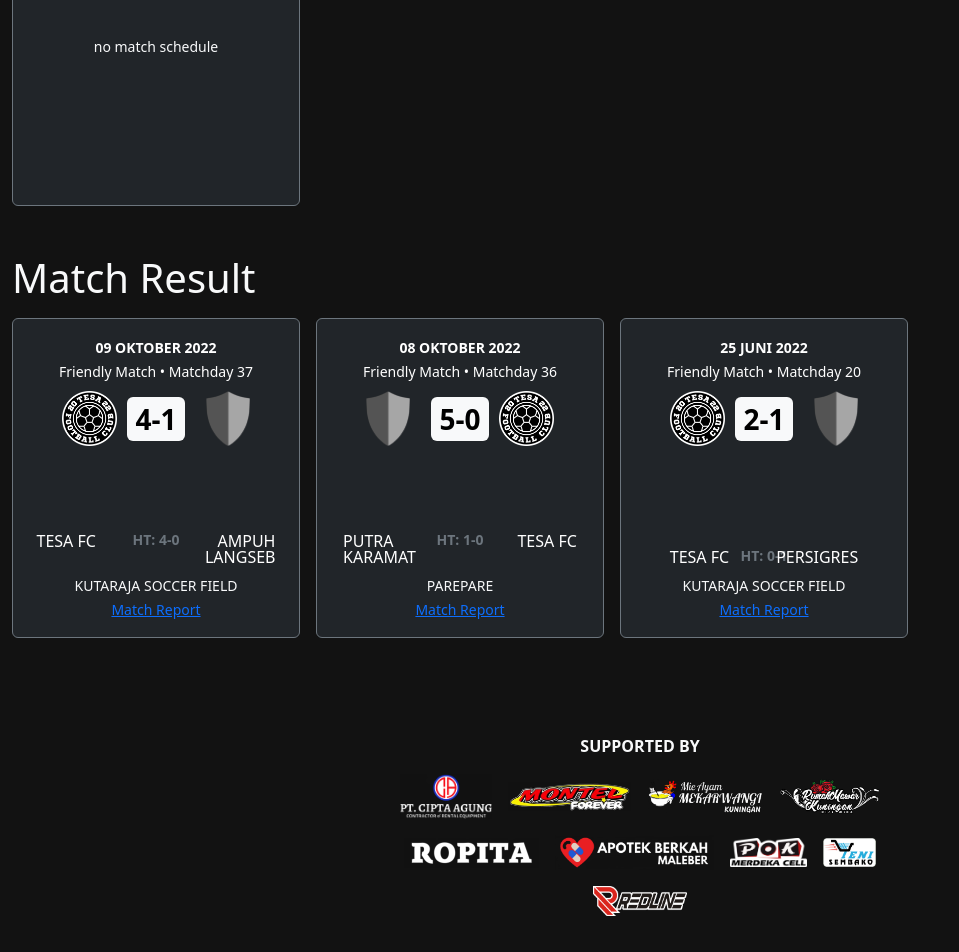
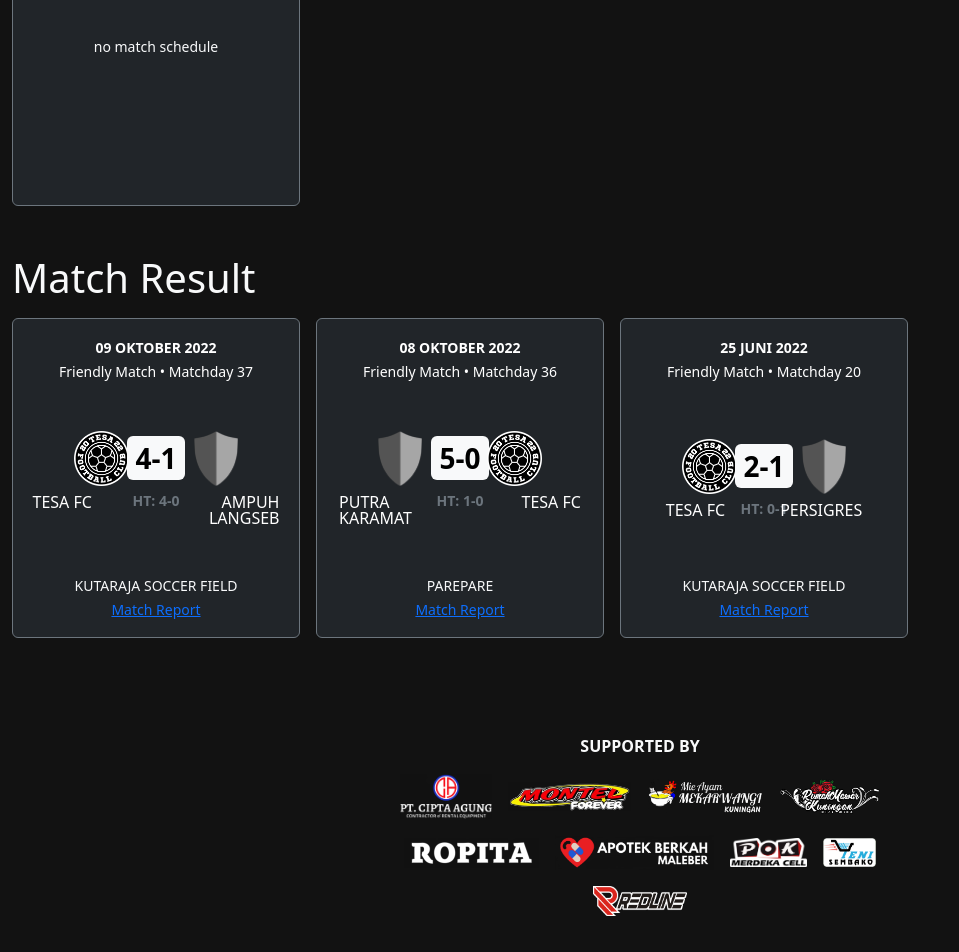
Before and after one commit to tesafc/tesafc.github.io, a Jekyll site: the page built from index.html, in a window 1280 px wide. Shown: the part 969-1921 px from the top of the page, without its empty margins (0-959 px from the left). Built offline with Jekyll 4.4.1, drawn with Linux system fonts in a browser that asks for light colours; nearby versions of some CDN libraries.

Commit message:
Update index.html

```diff
--- a/index.html
+++ b/index.html
@@ -86,8 +86,8 @@
           <p class="card-text text-uppercase fw-bolder mb-0"><small>{{ match.time }}</small></p>
           <p class="card-text text-capitalize mb-0"><small>{{ match.competition }} • {{ match.matchday }}</small></p>
         </div>
-        <div class="card-body d-flex flex-column justify-content-between align-items-center p-0">
-          <div class="row g-3">
+        <div class="card-body d-flex flex-column justify-content-center align-items-center p-0">
+          <div class="row g-1">
             <div class="col-4 d-flex justify-content-start">
               <img src="{% if match.home-team.logo %}{{ match.home-team.logo | relative_url }}{% else %}{{ '/assets/img/logo/logo-blank.png' | relative_url }}{% endif %}" alt="" class="" width="auto" height="55">
             </div>
@@ -98,7 +98,7 @@
               <img src="{% if match.away-team.logo %}{{ match.away-team.logo | relative_url }}{% else %}{{ '/assets/img/logo/logo-blank.png' | relative_url }}{% endif %}" alt="" class="" width="auto" height="55">
             </div>
           </div>
-          <div class="row g-0 mt-1">
+          <div class="row g-1 mt-1">
             <div class="col-4 d-flex justify-content-start text-start text-uppercase lh-1">{{ match.home-team.name }}</div>
             <div class="col-4 d-flex justify-content-center text-center text-uppercase text-secondary fw-bolder lh-1"><small>{{ match.result.score.half-time | prepend: "ht: " }}</small></div>
             <div class="col-4 d-flex justify-content-end text-end text-uppercase lh-1">{{ match.away-team.name }}</div>
```
